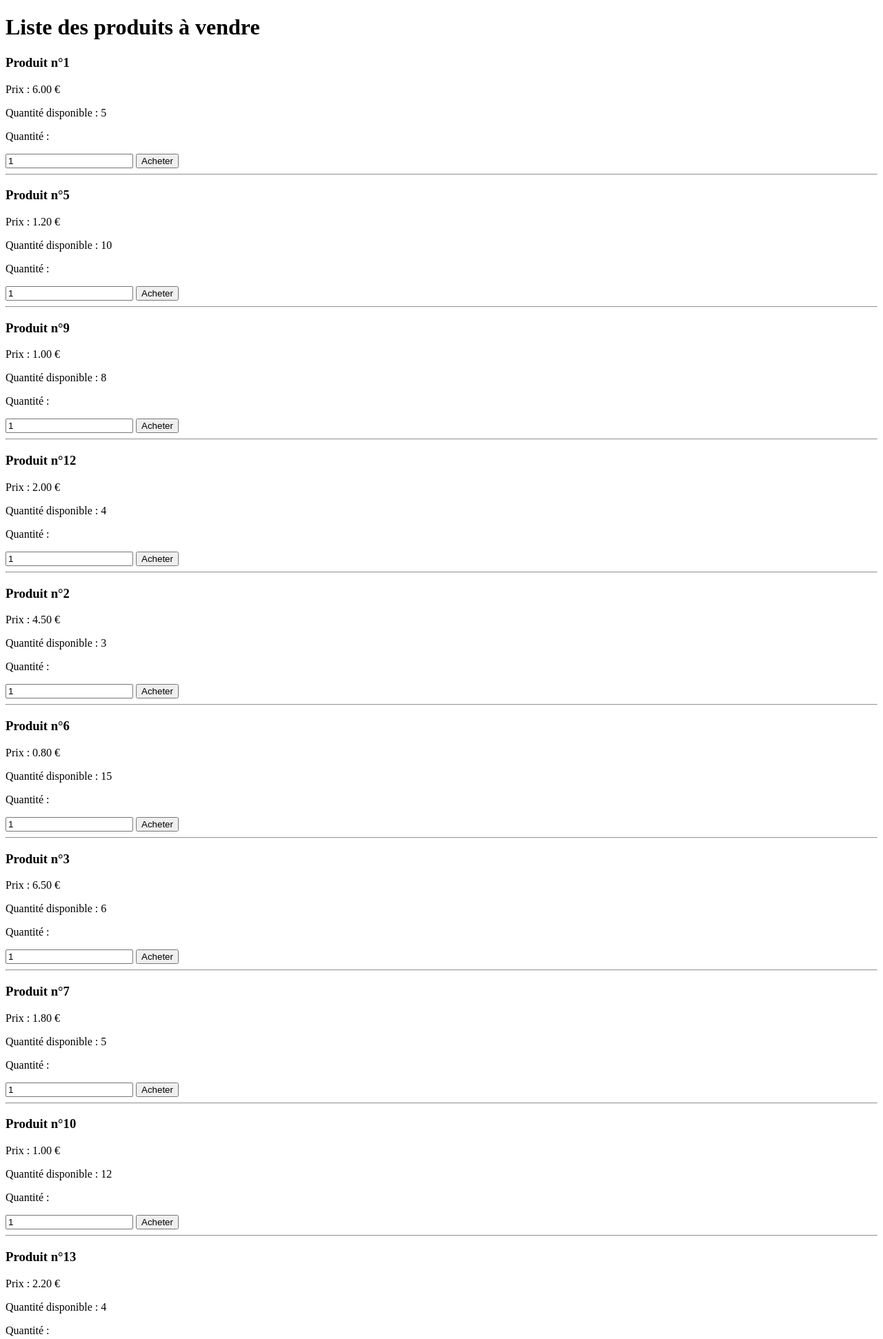
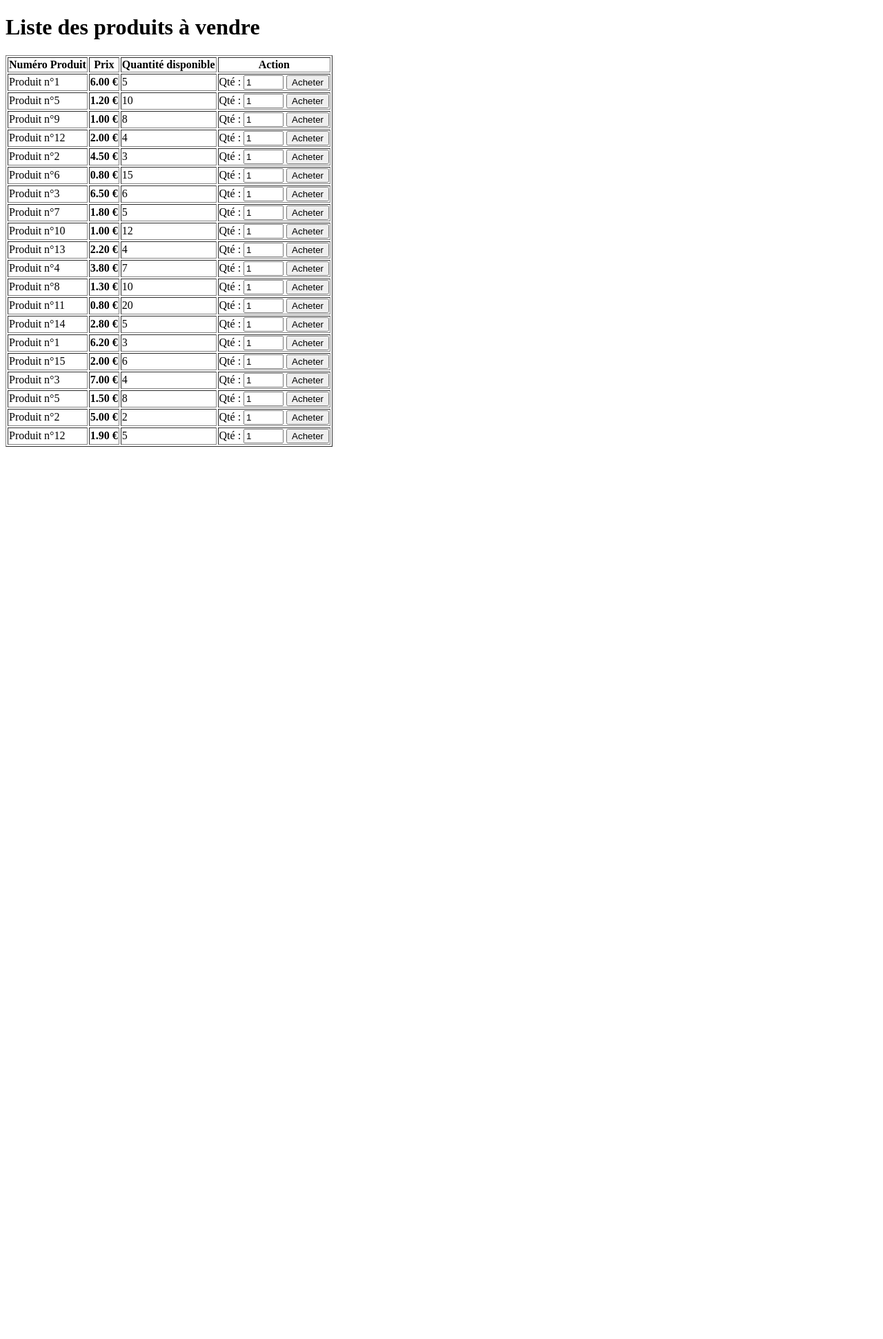
Before and after one commit to Kanto007-Andria/Examen-site-web, a PHP site: page /accueil.php in a window 1280 px wide. Shown: the top 1942 px of the page at 69% size. After the commit the page ends 648 px from the top, so only its background shows below. Run offline with PHP 8.4, Linux system fonts and the light colour scheme; data comes from the database, SQL or seed files in the repository.

Commit message:
en tableau

```diff
--- a/accueil.php
+++ b/accueil.php
@@ -11,25 +11,43 @@
 
     <h1>Liste des produits à vendre</h1>
 
-    <?php foreach($valiny as $produit) { ?>
 
-        <div>
-            <h3>Produit n°<?php echo $produit['id_produit']; ?></h3>
-            <p>Prix : <?php echo $produit['prix_vente']; ?> €</p>
-            <p>Quantité disponible : <?php echo $produit['quantite_dispo']; ?></p>
+    <table border="1">
+        <thead>
+            <tr>
+                <th>Numéro Produit</th>
+                <th>Prix</th>
+                <th>Quantité disponible</th>
+                <th>Action</th>
+            </tr>
+        </thead>
+        <tbody>
+            <?php foreach($valiny as $produit) { ?>
+                <tr>
 
-            <form action="traitement_achat.php" method="POST">
-                <input type="hidden" name="id_produit_membre" value="<?php echo $produit['id_produit_membre']; ?>">
+                    <td>Produit n°<?php echo $produit['id_produit']; ?></td>
 
-                <p>Quantité :</p>
-                <input type="number" name="quantite" value="1" min="1">
 
-                <input type="submit" value="Acheter">
-            </form>
-        </div>
-        <hr>
+                    <td><strong><?php echo $produit['prix_vente']; ?> €</strong></td>
 
-    <?php } ?>
+
+                    <td><?php echo $produit['quantite_dispo']; ?></td>
+
+
+                    <td>
+                        <form action="traitement_achat.php" method="POST" style="margin: 0;">
+                            <input type="hidden" name="id_produit_membre" value="<?php echo $produit['id_produit_membre']; ?>">
+
+                            <label>Qté :</label>
+                            <input type="number" name="quantite" value="1" min="1" max="<?php echo $produit['quantite_dispo']; ?>" style="width: 50px;">
+
+                            <input type="submit" value="Acheter">
+                        </form>
+                    </td>
+                </tr>
+            <?php } ?>
+        </tbody>
+    </table>
 
 </body>
 </html>
```
